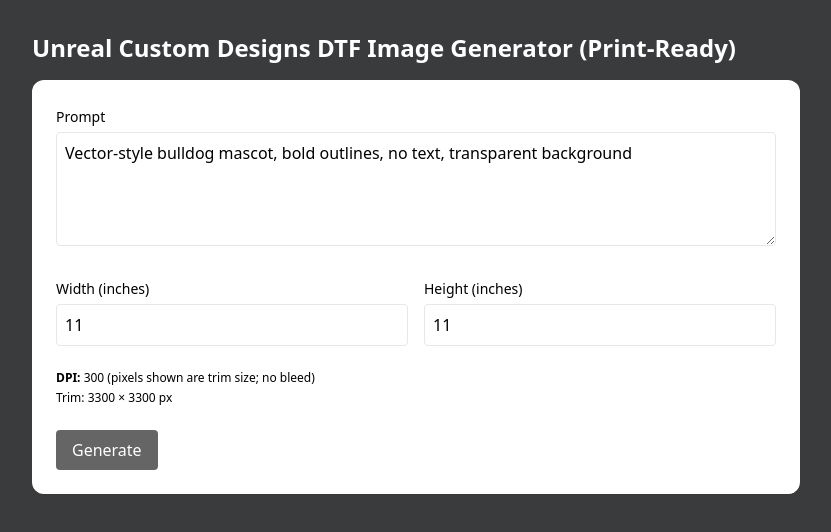
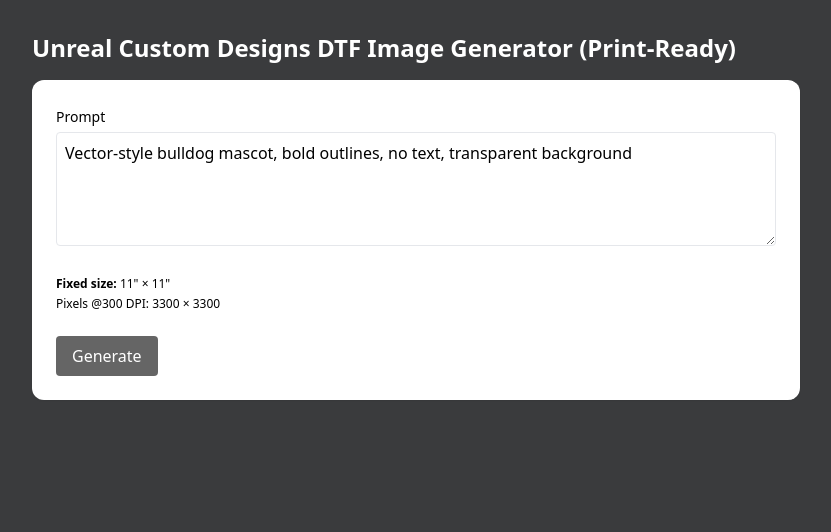
Before and after one commit to unrealcustomdesigns/dtf-mvp, a Next.js app: page / in a window 1280 px wide. Shown: the top 532 px of the page, without its empty margins (224-1055 px from the left). Built offline with nearby package versions, Linux system fonts and the light colour scheme.

Commit message:
feat: fix image size to 11×11 in (3300×3300 px) and remove size controls

```diff
--- a/src/app/page.tsx
+++ b/src/app/page.tsx
@@ -3,29 +3,25 @@
 import { useState } from 'react';
 
 type Status = 'idle' | 'working' | 'done' | 'error';
-type Option = { proofUrl: string; finalUrl: string; svgUrl?: string };
+type Option = { proofUrl: string; finalUrl: string; svgUrl?: string; vectorPngUrl?: string };
 
-// API response shapes (typed — no `any`)
 type ApiMulti = { options: Option[]; error?: string };
 type ApiSingle = { proofUrl?: string; finalUrl?: string; error?: string };
 type ApiResponse = ApiMulti | ApiSingle | { error?: string };
 
+const FIXED_IN = 11;
+const FIXED_DPI = 300;
+const FIXED_PX = FIXED_IN * FIXED_DPI; // 3300
+
 export default function Home() {
   const [prompt, setPrompt] = useState('');
-  const [widthIn, setWidthIn] = useState<number>(11);
-  const [heightIn, setHeightIn] = useState<number>(11);
   const [status, setStatus] = useState<Status>('idle');
 
-  // Single-result (back-compat)
   const [proofUrl, setProofUrl] = useState<string>();
   const [finalUrl, setFinalUrl] = useState<string>();
 
-  // Multi-result (3 options)
   const [options, setOptions] = useState<Option[]>([]);
   const [selected, setSelected] = useState<number | null>(null);
-
-  const dpi = 300;
-  const px = (n: number) => Math.round(n * dpi);
 
   async function generate() {
     if (!prompt) return;
@@ -39,11 +35,7 @@ export default function Home() {
       const res = await fetch('/api/dtf/generate', {
         method: 'POST',
         headers: { 'Content-Type': 'application/json' },
-        body: JSON.stringify({
-          prompt,
-          widthIn: Number(widthIn),
-          heightIn: Number(heightIn),
-        }),
+        body: JSON.stringify({ prompt }), // server fixes size to 11x11
       });
 
       const text = await res.text();
@@ -86,56 +78,27 @@ export default function Home() {
 
   return (
     <div className="min-h-screen py-8 px-4">
-      {/* Title on dark page background */}
       <div className="max-w-3xl mx-auto mb-4">
         <h1 className="text-2xl font-semibold text-white">
           Unreal Custom Designs DTF Image Generator (Print-Ready)
         </h1>
       </div>
 
-      {/* White card content */}
       <div className="max-w-3xl mx-auto bg-white rounded-xl shadow-sm p-6 space-y-6 text-black">
         <label className="block">
           <span className="text-sm font-medium">Prompt</span>
           <textarea
             className="mt-1 w-full border rounded p-2 text-black placeholder-black"
             rows={4}
-            placeholder="Vector-style bulldog mascot, bold outlines, no text, transparent background"
+            placeholder='Vector-style bulldog mascot, bold outlines, no text, transparent background'
             value={prompt}
             onChange={(e) => setPrompt(e.target.value)}
           />
         </label>
 
-        <div className="grid grid-cols-2 gap-4">
-          <label className="block">
-            <span className="text-sm font-medium">Width (inches)</span>
-            <input
-              type="number"
-              min={1}
-              step="0.5"
-              className="mt-1 w-full border rounded p-2 text-black placeholder-black"
-              value={widthIn}
-              onChange={(e) => setWidthIn(Number(e.target.value))}
-            />
-          </label>
-          <label className="block">
-            <span className="text-sm font-medium">Height (inches)</span>
-            <input
-              type="number"
-              min={1}
-              step="0.5"
-              className="mt-1 w-full border rounded p-2 text-black placeholder-black"
-              value={heightIn}
-              onChange={(e) => setHeightIn(Number(e.target.value))}
-            />
-          </label>
-        </div>
-
-        {/* Optional features */}
-
         <div className="text-xs">
-          <div><strong>DPI:</strong> 300 (pixels shown are trim size; no bleed)</div>
-          <div className="mt-1">Trim: {px(widthIn)} × {px(heightIn)} px</div>
+          <div><strong>Fixed size:</strong> {FIXED_IN}" × {FIXED_IN}"</div>
+          <div className="mt-1">Pixels @300 DPI: {FIXED_PX} × {FIXED_PX}</div>
         </div>
 
         <button
@@ -188,7 +151,7 @@ export default function Home() {
           </div>
         )}
 
-        {/* Single-image fallback (old response shape) */}
+        {/* Single-image fallback (legacy) */}
         {options.length === 0 && proofUrl && (
           <div className="border rounded p-3">
             <div className="text-sm mb-2">Proof</div>
--- a/src/pages/api/dtf/generate.ts
+++ b/src/pages/api/dtf/generate.ts
@@ -391,10 +391,12 @@ async function processOne(
 }
 
 // ---------- core ----------
-async function generateDTF(prompt: string, widthIn: number, heightIn: number) {
+async function generateDTF(prompt: string) {
   const dpi = 300;
-  const trimW = px(widthIn, dpi);
-  const trimH = px(heightIn, dpi);
+  const widthIn = 11;
+  const heightIn = 11;
+  const trimW = px(widthIn, dpi);  // 3300
+  const trimH = px(heightIn, dpi); // 3300
 
   const bases  = await step('base_generate', () => generateBasePngs(prompt, VARIATIONS, trimW, trimH));
   const options = await Promise.all(bases.map((buf, i) => processOne(buf, trimW, trimH, i + 1)));
@@ -403,7 +405,6 @@ async function generateDTF(prompt: string, widthIn: number, heightIn: number) {
 
 // ---------- handler ----------
 export default async function handler(req: NextApiRequest, res: NextApiResponse): Promise<void> {
-  // CORS
   res.setHeader('Access-Control-Allow-Origin', ALLOW_ORIGIN);
   res.setHeader('Access-Control-Allow-Methods', 'POST,OPTIONS');
   res.setHeader('Access-Control-Allow-Headers', 'Content-Type, Authorization');
@@ -412,18 +413,14 @@ export default async function handler(req: NextApiRequest, res: NextApiResponse)
   if (req.method !== 'POST') { res.status(405).json({ error: 'Method Not Allowed' }); return; }
 
   try {
-    const { prompt, widthIn, heightIn } = (req.body ?? {}) as {
-      prompt?: string; widthIn?: number; heightIn?: number;
-    };
-
+    const { prompt } = (req.body ?? {}) as { prompt?: string };
     const cleanPrompt = (prompt ?? '').trim();
-    const wIn = Number(widthIn), hIn = Number(heightIn);
-    if (!cleanPrompt || !wIn || !hIn) {
-      res.status(400).json({ error: 'prompt, widthIn, heightIn are required' });
+    if (!cleanPrompt) {
+      res.status(400).json({ error: 'prompt is required' });
       return;
     }
 
-    const out = await generateDTF(cleanPrompt, wIn, hIn);
+    const out = await generateDTF(cleanPrompt);
     res.status(200).json(out);
   } catch (err: unknown) {
     const message = err instanceof Error ? err.message : 'Failed to generate';
```
